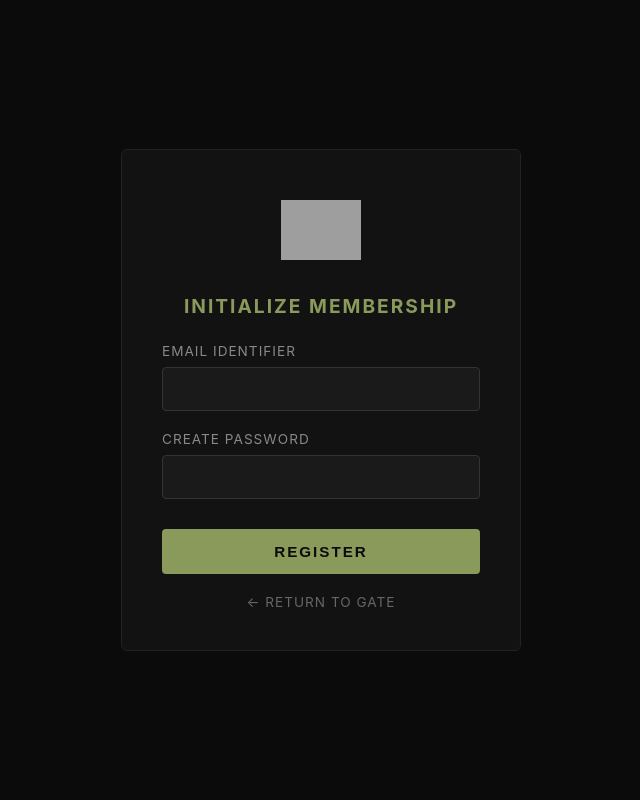
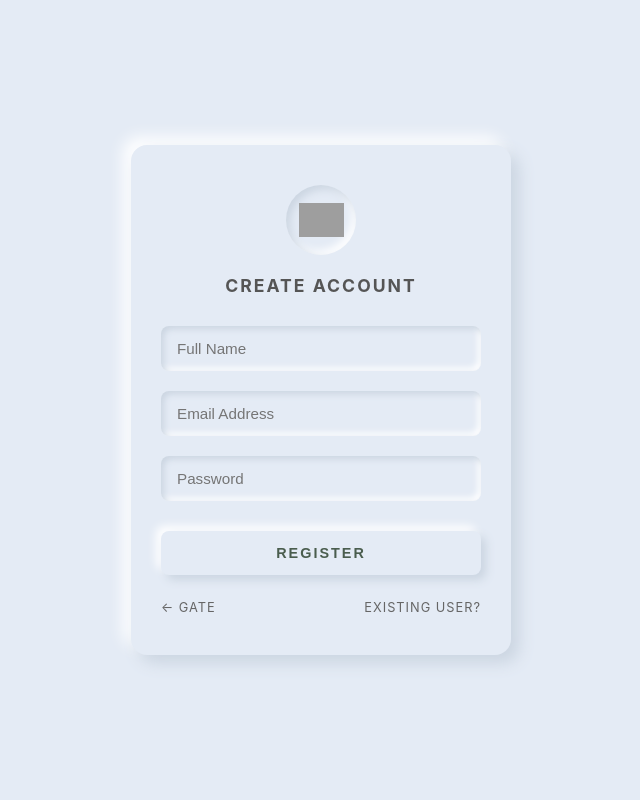
Before and after one commit to bradleyvuyani8-gif/kult2.0, a Flask app: page /register in a window 1280 px wide. Shown: the whole page, without its empty margins (319-959 px from the left). Run offline with Flask 3, Linux system fonts and the light colour scheme; parts of the project's set-up code (start-up, migrations or seed data) failed here and were passed over; grey boxes are pictures that could not be loaded.

Commit message:
Update register.html

```diff
--- a/templates/templates/register.html
+++ b/templates/templates/register.html
@@ -7,8 +7,8 @@
     <style>
         * { margin: 0; padding: 0; box-sizing: border-box; }
         body {
-            background-color: #0b0b0b;
-            color: #e0e0e0;
+            background-color: #e4ebf5;
+            color: #333;
             font-family: -apple-system, BlinkMacSystemFont, "Segoe UI", Roboto, sans-serif;
             height: 100vh;
             display: flex;
@@ -16,105 +16,116 @@
             align-items: center;
             justify-content: center;
         }
-        .auth-container {
+        .auth-card {
             width: 100%;
-            max-width: 400px;
-            padding: 40px;
-            background: #121212;
-            border: 1px solid #222;
-            border-radius: 6px;
+            max-width: 380px;
+            padding: 40px 30px;
+            background: #e4ebf5;
+            box-shadow: 8px 8px 16px #cbd5e1, -8px -8px 16px #ffffff;
+            border-radius: 16px;
             text-align: center;
         }
-        .logo-small {
-            width: 80px;
-            height: 80px;
-            margin-bottom: 20px;
+        .logo-container {
+            width: 70px;
+            height: 70px;
+            margin: 0 auto 20px auto;
+            border-radius: 50%;
+            box-shadow: inset 4px 4px 8px #cbd5e1, inset -4px -4px 8px #ffffff;
+            display: flex;
+            align-items: center;
+            justify-content: center;
+        }
+        .logo-container img {
+            width: 45px;
+            height: 45px;
             object-fit: contain;
         }
         h2 {
-            font-size: 1.2rem;
+            font-size: 1.1rem;
             text-transform: uppercase;
             letter-spacing: 2px;
-            margin-bottom: 25px;
-            color: #8a9a5b;
+            margin-bottom: 30px;
+            color: #555;
         }
         .form-group {
             margin-bottom: 20px;
             text-align: left;
         }
-        label {
-            display: block;
-            font-size: 0.85rem;
-            text-transform: uppercase;
-            letter-spacing: 1px;
-            margin-bottom: 8px;
-            color: #888;
-        }
         input {
             width: 100%;
-            padding: 12px;
-            background: #1a1a1a;
-            border: 1px solid #333;
-            color: #fff;
-            border-radius: 4px;
-            font-size: 1rem;
+            padding: 14px 16px;
+            background: #e4ebf5;
+            border: none;
+            box-shadow: inset 3px 3px 6px #cbd5e1, inset -3px -3px 6px #ffffff;
+            color: #333;
+            border-radius: 8px;
+            font-size: 0.95rem;
+            outline: none;
+            transition: all 0.2s ease;
         }
         input:focus {
-            border-color: #8a9a5b;
-            outline: none;
+            box-shadow: inset 4px 4px 8px #cbd5e1, inset -4px -4px 8px #ffffff, 0 0 0 2px rgba(138, 154, 91, 0.3);
         }
         .btn {
             width: 100%;
             padding: 14px 0;
-            font-size: 0.95rem;
+            font-size: 0.9rem;
             font-weight: 600;
             text-transform: uppercase;
             letter-spacing: 2px;
-            background-color: #8a9a5b;
-            color: #0b0b0b;
+            background-color: #e4ebf5;
+            color: #4a5d4e;
             border: none;
             cursor: pointer;
-            border-radius: 4px;
+            border-radius: 8px;
+            box-shadow: 5px 5px 10px #cbd5e1, -5px -5px 10px #ffffff;
             margin-top: 10px;
-            transition: background 0.3s;
+            transition: all 0.2s ease;
         }
-        .btn:hover {
-            background-color: #9ab068;
+        .btn:active {
+            box-shadow: inset 3px 3px 6px #cbd5e1, inset -3px -3px 6px #ffffff;
         }
-        .back-link {
-            display: block;
-            margin-top: 20px;
+        .nav-links {
+            display: flex;
+            justify-content: space-between;
+            margin-top: 25px;
+            font-size: 0.8rem;
+        }
+        .nav-links a {
             color: #666;
             text-decoration: none;
-            font-size: 0.85rem;
+            letter-spacing: 1px;
             text-transform: uppercase;
-            letter-spacing: 1px;
         }
-        .back-link:hover {
-            color: #8a9a5b;
+        .nav-links a:hover {
+            color: #4a5d4e;
         }
     </style>
 </head>
 <body>
-
-    <div class="auth-container">
-        <img src="/static/kult_logo.gif" alt="KULT" class="logo-small">
-        <h2>Initialize Membership</h2>
+    <div class="auth-card">
+        <div class="logo-container">
+            <img src="/static/kult_logo.gif" alt="KULT">
+        </div>
+        <h2>Create Account</h2>
 
         <form method="POST">
             <div class="form-group">
-                <label for="email">Email Identifier</label>
-                <input type="email" id="email" name="email" required>
+                <input type="text" name="fullname" placeholder="Full Name" required>
             </div>
             <div class="form-group">
-                <label for="password">Create Password</label>
-                <input type="password" id="password" name="password" required>
+                <input type="email" name="email" placeholder="Email Address" required>
+            </div>
+            <div class="form-group">
+                <input type="password" name="password" placeholder="Password" required>
             </div>
             <button type="submit" class="btn">Register</button>
         </form>
 
-        <a href="/" class="back-link">← Return to Gate</a>
+        <div class="nav-links">
+            <a href="/">← Gate</a>
+            <a href="/login">Existing User?</a>
+        </div>
     </div>
-
 </body>
 </html>
```
